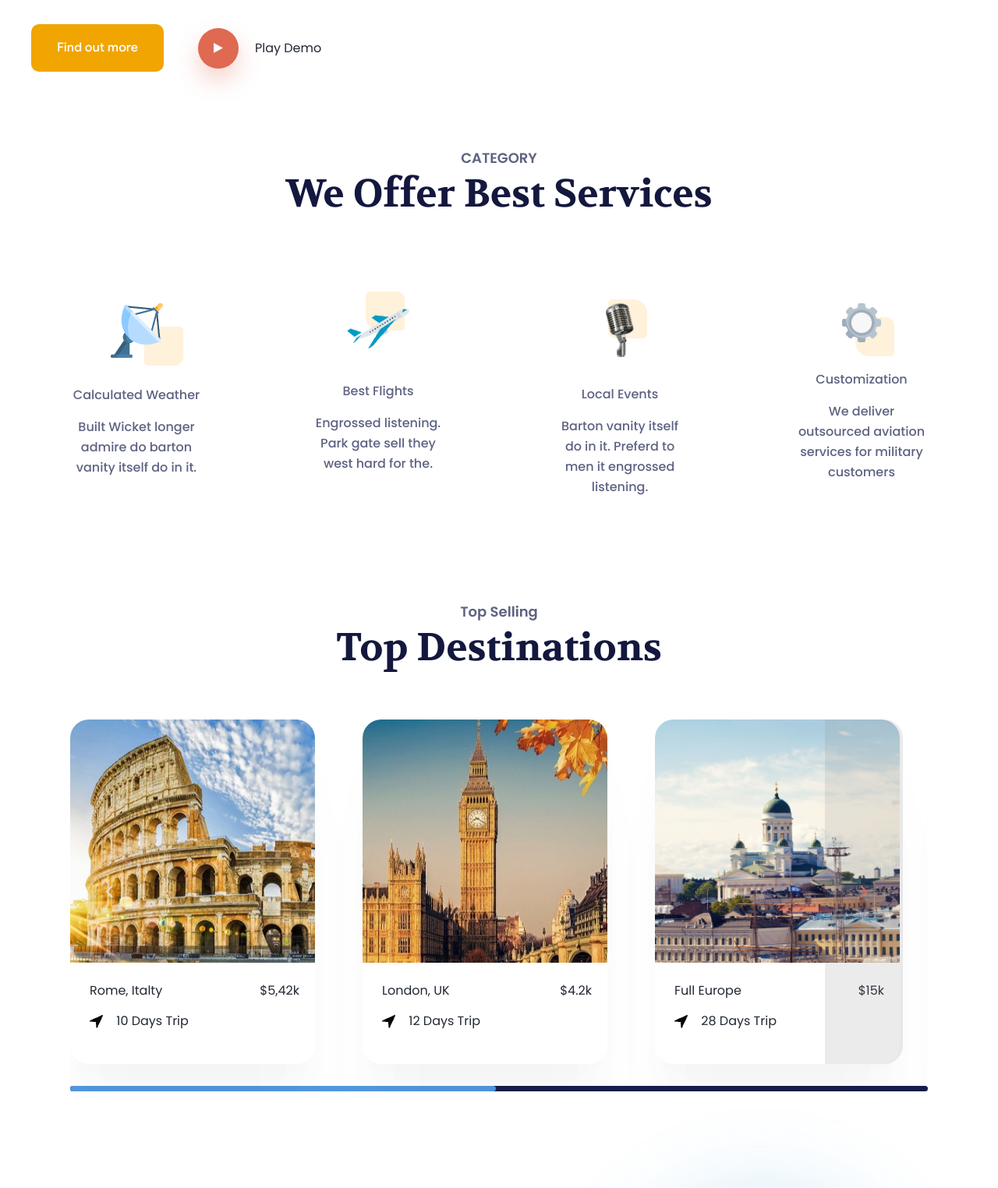
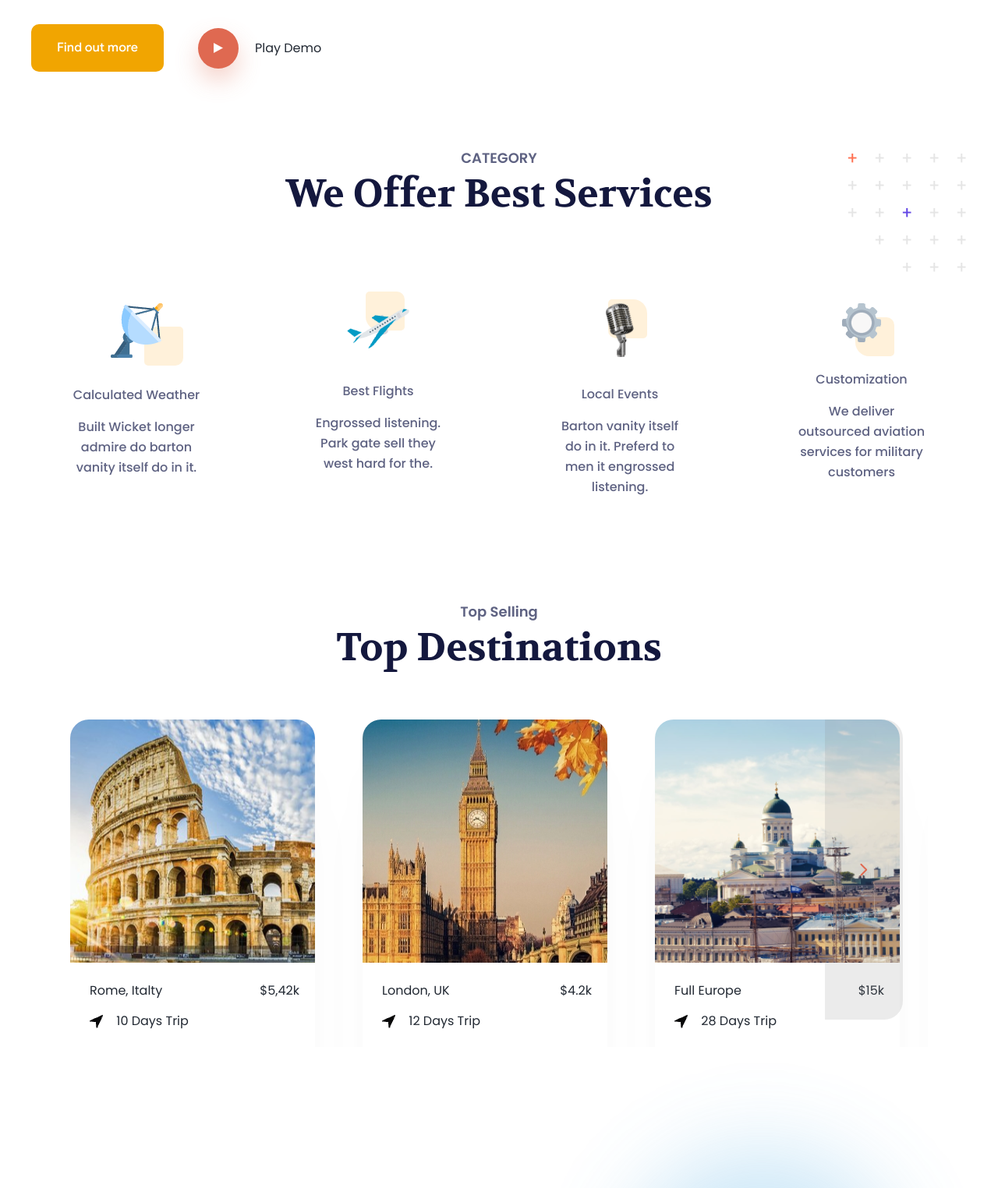
Before and after one commit to p1xx3/homework, a plain HTML site: page my-maket/index.html in a window 1280 px wide. Shown: the part 676-2200 px from the top of the page at 78% size. Drawn offline with nearby package versions, Linux system fonts and the light colour scheme.

Commit message:
Add files via upload

```diff
--- a/my-maket/css/style.css
+++ b/my-maket/css/style.css
@@ -442,6 +442,12 @@ html {
     flex-direction: column;
     justify-content: center;
     align-items: center;
+    position: relative;
+}
+.category__decore{
+    position: absolute;
+    top: 0;
+    right: 0;
 }
 
 
@@ -702,7 +708,7 @@ html {
     align-items: center;
     justify-content: center;
     background-color: #8787872a;
-    height: calc(100% - 35px);
+    height: 100%;
     width: 100px;
     border-radius: 24px 0 0 24px;
     transition: var(--transition);
@@ -733,7 +739,8 @@ html {
 
 .swiper-button-disabled.selling-button-next path,
 .swiper-button-disabled.selling-button-prev path {
-    stroke: #e1d9e1;
+    stroke: transparent;
+
 }
 
 .swiper-button-disabled.selling-button-next,
@@ -748,7 +755,7 @@ html {
 }
 
 .selling__scrollbar {
-    background-color: #181e4b;
+    display: none;
 }
 
 .selling__scrollbar.swiper-scrollbar {
@@ -761,7 +768,7 @@ html {
 }
 
 .swiper-scrollbar .swiper-scrollbar-drag {
-    background-color: #5198df;
+    display: none;
 }
 
 /* ------ */
@@ -1140,8 +1147,7 @@ html {
 }
 
 .company__img:hover {
-    animation: company__hover .5s 1;
-    border-radius: 40px;
+    animation: company__hover .5s;
     box-shadow: 0px 1.85px 3.15px 0px #00000000, 0px 8.15px 6.52px 0px #00000003, 0px 20px 13px 0px #00000003, 0px 38.52px 25.48px 0px #00000003, 0px 64.81px 46.85px 0px #00000005, 0px 100px 80px 0px #00000005;
 }
 
--- a/my-maket/index.html
+++ b/my-maket/index.html
@@ -118,6 +118,9 @@
                         <h2 class="category__title title">
                             We Offer Best Services
                         </h2>
+                        <div class="category__decore">
+                            <img src="image/decore/Group 4.png" alt="">
+                        </div>
                         <ul class="category__list">
                             <li class="category__item">
                                 <div class="category__item-img dish">
```
